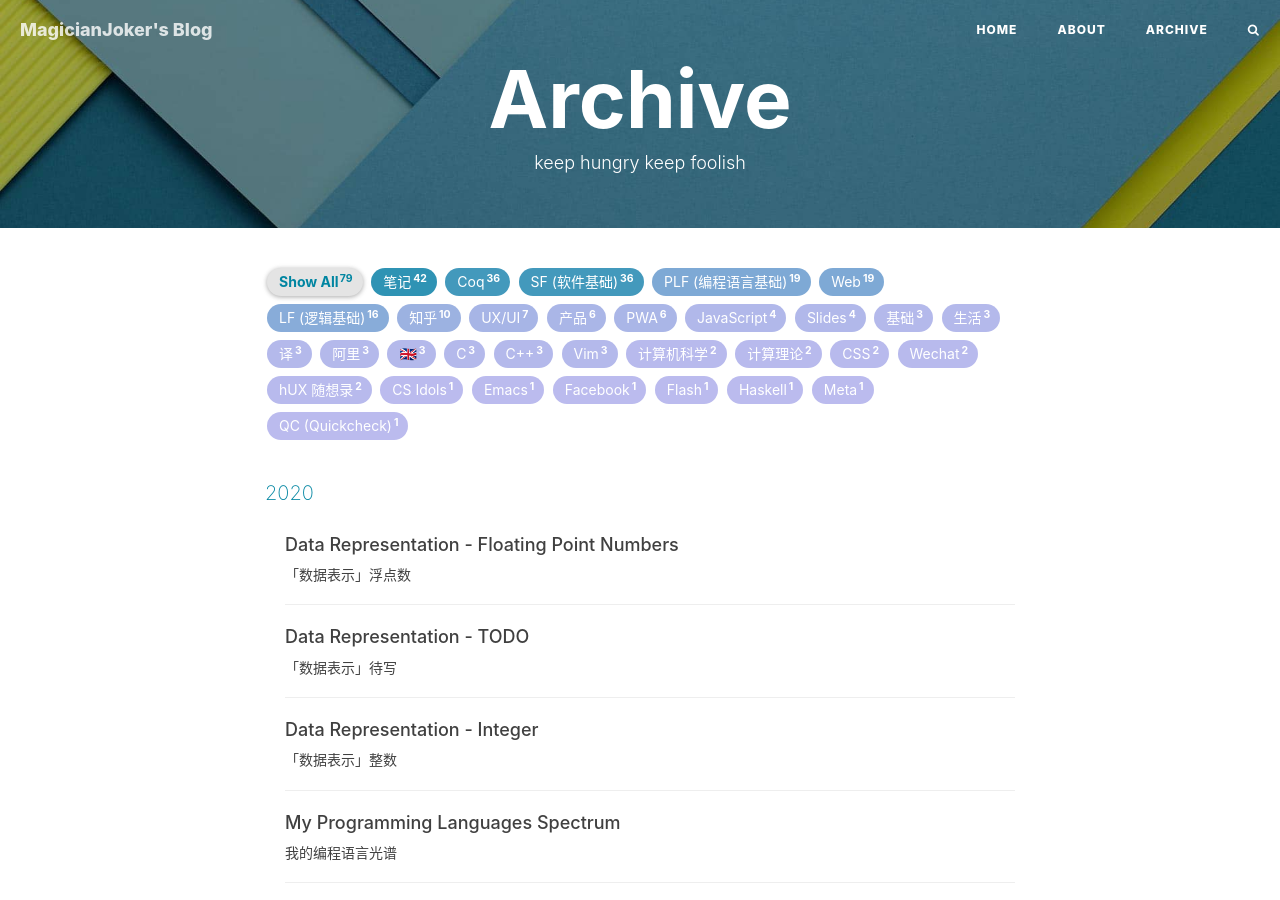
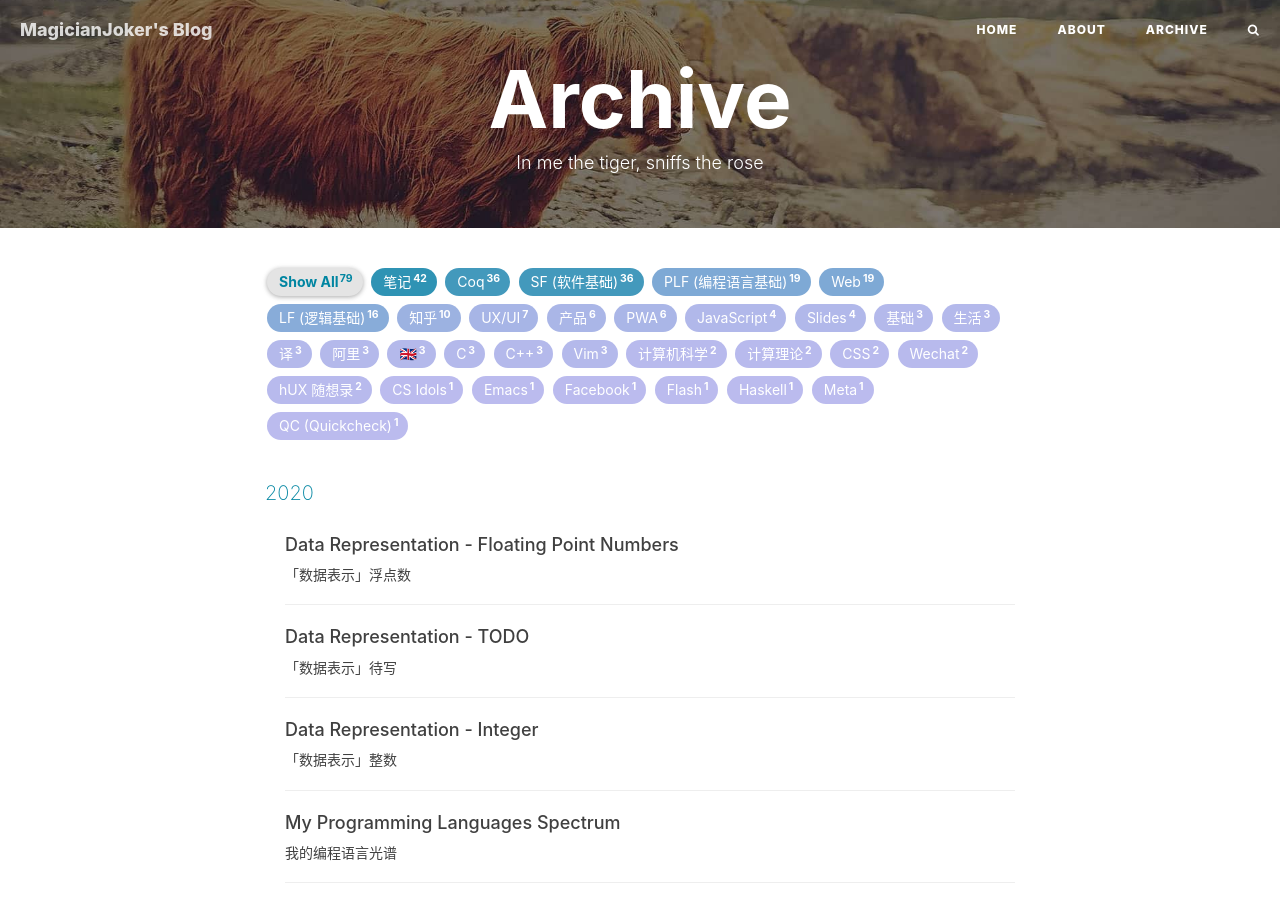
Before and after one commit to MagicianJoker/magicianjoker.github.io, a Jekyll site: the page built from archive.html, in a window 1280 px wide and 900 px high. Built offline with Jekyll 4.4.1, drawn with Linux system fonts in a browser that asks for light colours; nearby versions of some CDN libraries; comment, search, counter and statistics services are not loaded.

Commit message:
modify bg

```diff
--- a/archive.html
+++ b/archive.html
@@ -1,8 +1,8 @@
 ---
 title: Archive
 layout: default
-description: keep hungry keep foolish
-header-img: "img/tag-bg.jpg"
+description: In me the tiger, sniffs the rose
+header-img: "img/contact-bg.jpg"
 ---
 
 <!--
```
